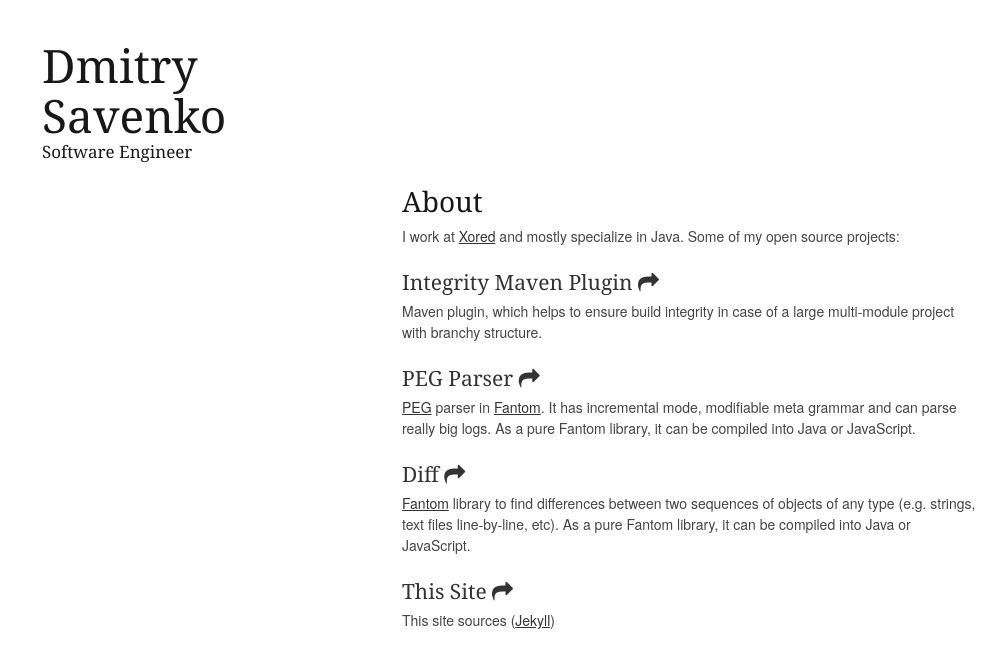
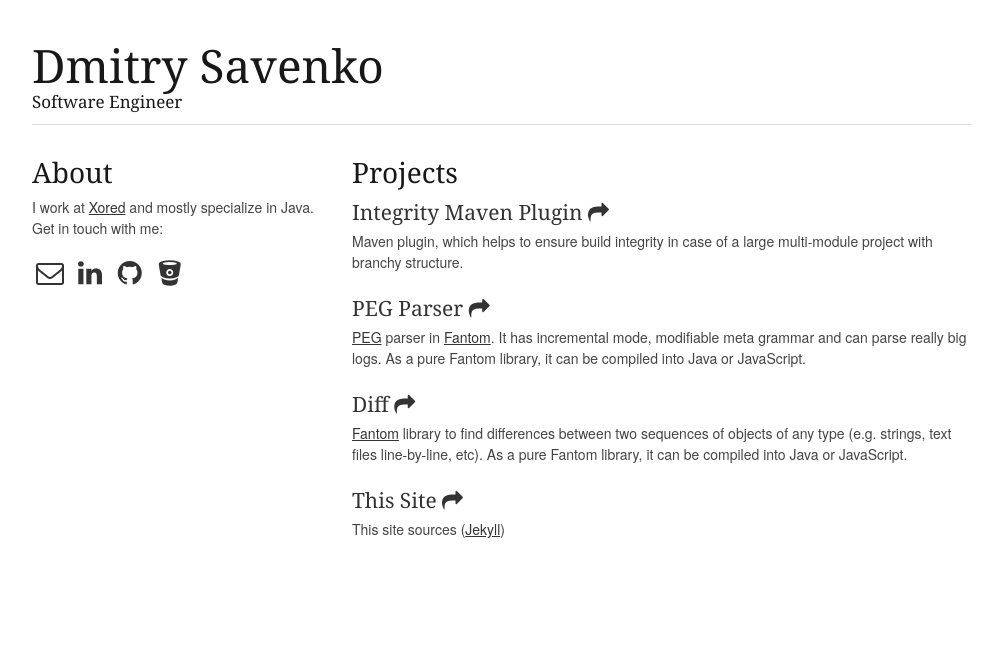
Before and after one commit to dsavenko/dsavenko.github.io, a Jekyll site: the page built from index.html, in a window 1280 px wide. Shown: the top 668 px of the page, without its empty margins (138-1144 px from the left). Built offline with Jekyll 4.4.1, drawn with Linux system fonts in a browser that asks for light colours; nearby versions of some CDN libraries; Markdown is read by kramdown in place of the engine named in the settings.

Commit message:
Contact info

```diff
--- a/_layouts/main.html
+++ b/_layouts/main.html
@@ -50,14 +50,12 @@
 <div class="container">
 
     <div class="sixteen columns" style="margin-top: 40px;">
-        <div class="six columns">
-            <h1 class="remove-bottom">Dmitry Savenko</h1>
-            <h5>Software Engineer</h5>
-        </div>
-        <div class="ten columns offset-by-six" style="margin-top: 20px;">
-            {{ content }}
-        </div>
+        <h1 class="remove-bottom">Dmitry Savenko</h1>
+        <h5>Software Engineer</h5>
+        <hr/>
     </div>
+
+    {{ content }}
 
 </div>
 
--- a/index.html
+++ b/index.html
@@ -3,12 +3,24 @@ layout: main
 title: Dmitry Savenko
 ---
 
+<div class="one-third column">
     <h3>About</h3>
 
     <p>
         I work at <a href="http://xored.com">Xored</a> and mostly specialize in Java.
-    Some of my open source projects:
+        Get in touch with me:
     </p>
+
+    <p>
+        <a id="ds-ml"><i class="fa fa-envelope-o fa-2x fa-fw"></i></a>
+        <a href="http://www.linkedin.com/in/dsavenko"><i class="fa fa-linkedin fa-2x fa-fw"></i></a>
+        <a href="https://github.com/dsavenko"><i class="fa fa-github fa-2x fa-fw"></i></a>
+        <a href="https://bitbucket.org/dsavenko"><i class="fa fa-bitbucket fa-2x fa-fw"></i></a>
+    </p>
+</div>
+
+<div class="two-thirds column">
+    <h3>Projects</h3>
 
     {% for post in site.categories['project'] %}
     <h4><a href="{{ post.proj_url }}">{{ post.title }} <i class="fa fa-mail-forward"></i></a>
@@ -16,3 +28,4 @@ title: Dmitry Savenko
 
     {{ post.content }}
     {% endfor %}
+</div>
--- a/js/main.js
+++ b/js/main.js
@@ -1,5 +1,21 @@
+var fillDsMl = function () {
+    var mHref = ['m', 'a', 'i', 'l', 't', 'o', ':'];
+    var mUser = ['d', 's', 'a', 'v', 'e', 'n', 'k', 'o'];
+    var mDomain = ['@', 'g', 'm', 'a', 'i', 'l', '.', 'c', 'o', 'm'];
+
+    var ml = mUser.join("") + mDomain.join("");
+    $("#ds-ml").attr({
+        href: mHref.join("") + ml,
+        target: "_self"
+    });
+
+};
+
+var makeLinksOpenInNewTab = function () {
+    $("a").attr("target", "_blank");
+};
+
 jQuery(document).ready(function () {
-
-    $("a").attr("target", "_blank");
-
+    makeLinksOpenInNewTab();
+    fillDsMl();
 });
```
Lines whose indentation alone changed are shown as unchanged.
